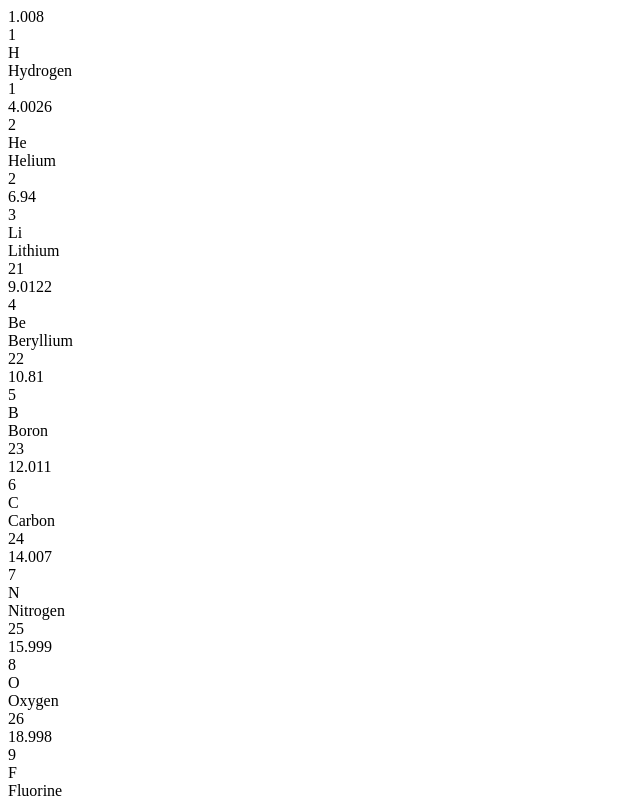
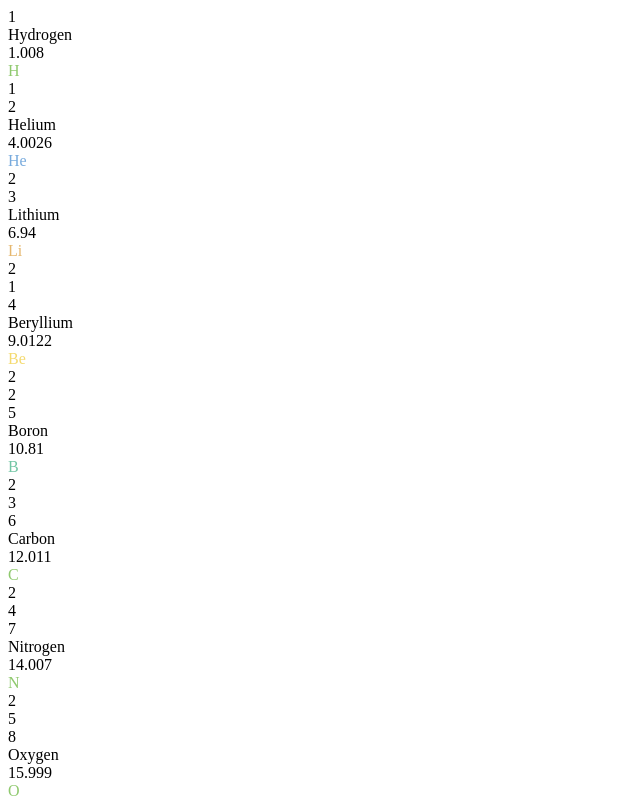
Before and after one commit to ZippyBonhTM/chemical-calculator, a Next.js app: page / in a window 1280 px wide. Shown: the top 800 px of the page, without its empty margins (0-640 px from the left). Built offline with nearby package versions, Linux system fonts and the light colour scheme.

Commit message:
suitch to facult datas in ElementType.

```diff
--- a/src/app/page.tsx
+++ b/src/app/page.tsx
@@ -1,3 +1,4 @@
+"use client"
 import mockElements from "@/assets/mockElements";
 import PeriodicTable from "@/shared/PeriodicTable";
 
--- a/src/assets/mockElements.ts
+++ b/src/assets/mockElements.ts
@@ -686,6 +686,60 @@ const createMockElements = (): ElementType[] => {
       group: 2,
       period: 5,
     },
+    {
+      name: { value: 'Yttrium', link: 'https://www.chemblink.com/structure/1_1_0-0.html' },
+      symbol: { value: 'Y', link: 'https://www.chemblink.com/structure/1_1_0-0.html' },
+      atomicNumber: { value: 39, link: 'https://www.chemblink.com/structure/1_1_0-0.html' },
+      atomicWeight: { value: 88.90584, link: 'https://www.chemblink.com/structure/1_1_0-0.html' },
+      category: { value: ElementCategory.TRANSITION_METALS, link: 'https://www.chemblink.com/structure/1_1_0-0.html' },
+      description: { value: 'Yttrium is a silvery metal that is often used in electronics and superconductors.', link: 'https://www.chemblink.com/structure/1_1_0-0.html' },
+      stateAtRoomTemp: { value: ElementState.SOLID, link: 'https://www.chemblink.com/structure/1_1_0-0.html' },
+      meltingPoint: { value: 1526, link: 'https://www.chemblink.com/structure/1_1_0-0.html' },
+      boilingPoint: { value: 3339, link: 'https://www.chemblink.com/structure/1_1_0-0.html' },
+      electronConfiguration: { value: [2, 8, 18, 9, 2], link: 'https://www.chemblink.com/structure/1_1_0-0.html' },
+      uses: { value: 'Used in the production of phosphors, superconductors, and in medical imaging.', link: 'https://www.chemblink.com/structure/1_1_0-0.html' },
+      history: { value: 'Yttrium was first isolated in 1828 by Friedrich Wöhler.', link: 'https://www.chemblink.com/structure/1_1_0-0.html' },
+      interestingFacts: { value: 'Yttrium is often found in rare-earth minerals.', link: 'https://www.chemblink.com/structure/1_1_0-0.html' },
+      moreInfoLink: 'https://www.chemblink.com/structure/1_1_0-0.html',
+      group: 3,
+      period: 5,
+    },
+    {
+      name: { value: 'Zirconium', link: 'https://www.chemblink.com/structure/1_1_0-0.html' },
+      symbol: { value: 'Zr', link: 'https://www.chemblink.com/structure/1_1_0-0.html' },
+      atomicNumber: { value: 40, link: 'https://www.chemblink.com/structure/1_1_0-0.html' },
+      atomicWeight: { value: 91.224, link: 'https://www.chemblink.com/structure/1_1_0-0.html' },
+      category: { value: ElementCategory.TRANSITION_METALS, link: 'https://www.chemblink.com/structure/1_1_0-0.html' },
+      description: { value: 'Zirconium is a strong, corrosion-resistant metal used in the nuclear industry.', link: 'https://www.chemblink.com/structure/1_1_0-0.html' },
+      stateAtRoomTemp: { value: ElementState.SOLID, link: 'https://www.chemblink.com/structure/1_1_0-0.html' },
+      meltingPoint: { value: 1855, link: 'https://www.chemblink.com/structure/1_1_0-0.html' },
+      boilingPoint: { value: 4377, link: 'https://www.chemblink.com/structure/1_1_0-0.html' },
+      electronConfiguration: { value: [2, 8, 18, 10, 2], link: 'https://www.chemblink.com/structure/1_1_0-0.html' },
+      uses: { value: 'Zirconium is used in the production of nuclear reactors, aerospace parts, and medical implants.', link: 'https://www.chemblink.com/structure/1_1_0-0.html' },
+      history: { value: 'Zirconium was discovered in 1789 by Martin Heinrich Klaproth.', link: 'https://www.chemblink.com/structure/1_1_0-0.html' },
+      interestingFacts: { value: 'Zirconium is highly resistant to corrosion, especially in high temperatures and extreme environments.', link: 'https://www.chemblink.com/structure/1_1_0-0.html' },
+      moreInfoLink: 'https://www.chemblink.com/structure/1_1_0-0.html',
+      group: 4,
+      period: 5,
+    },
+    {
+      name: { value: 'Niobium', link: 'https://www.chemblink.com/structure/1_1_0-0.html' },
+      symbol: { value: 'Nb', link: 'https://www.chemblink.com/structure/1_1_0-0.html' },
+      atomicNumber: { value: 41, link: 'https://www.chemblink.com/structure/1_1_0-0.html' },
+      atomicWeight: { value: 92.906, link: 'https://www.chemblink.com/structure/1_1_0-0.html' },
+      category: { value: ElementCategory.TRANSITION_METALS, link: 'https://www.chemblink.com/structure/1_1_0-0.html' },
+      description: { value: 'Niobium is a soft, gray, ductile transition metal used in the production of superconducting materials.', link: 'https://www.chemblink.com/structure/1_1_0-0.html' },
+      stateAtRoomTemp: { value: ElementState.SOLID, link: 'https://www.chemblink.com/structure/1_1_0-0.html' },
+      meltingPoint: { value: 2477, link: 'https://www.chemblink.com/structure/1_1_0-0.html' },
+      boilingPoint: { value: 4744, link: 'https://www.chemblink.com/structure/1_1_0-0.html' },
+      electronConfiguration: { value: [2, 8, 18, 12, 1], link: 'https://www.chemblink.com/structure/1_1_0-0.html' },
+      uses: { value: 'Niobium is used in superconducting magnets, and in alloys for aerospace and defense applications.', link: 'https://www.chemblink.com/structure/1_1_0-0.html' },
+      history: { value: 'Niobium was first discovered by Charles Hatchett in 1801.', link: 'https://www.chemblink.com/structure/1_1_0-0.html' },
+      interestingFacts: { value: 'Niobium is one of the most corrosion-resistant metals.', link: 'https://www.chemblink.com/structure/1_1_0-0.html' },
+      moreInfoLink: 'https://www.chemblink.com/structure/1_1_0-0.html',
+      group: 5,
+      period: 5,
+    },
     // Adicione outros elementos conforme necessário
   ];
 
--- a/src/shared/Element.tsx
+++ b/src/shared/Element.tsx
@@ -1,27 +1,26 @@
-import { ElementType } from "@/types/Element"
+import { ElementCategoryInfo, ElementType } from "@/types/Element"
 
 const Element: React.FC<ElementType> = ( element ) => {
+    const elementColor = ElementCategoryInfo[element.category.value].color;
     return (
-        <div className="m-0.5">
-            <section className="top flex justify-between items-center">
-                <div className="atomicWeight">
-                    {element.atomicWeight.value}
-                </div>
-                <div className="atomicNumber text-lg">
-                    {element.atomicNumber.value}
+        <div className="relative flex justify-between p-0.5 w-[6.3rem] h-[6.3rem] border" style={ { borderColor: elementColor } }>
+            <section className="flex flex-col justify-between">
+                <div>{element.atomicNumber.value}</div>
+                <div>
+                    <div className="text-sm">{element.name.value}</div>
+                    <div className="text-xs">{element.atomicWeight.value}</div>
                 </div>
             </section>
-            <section className="center flex justify-center">
-                <div className="symbol text-2xl">
-                    {element.symbol.value}
-                </div>
+            <section className="flex items-center absolute translate-x-[-50%] translate-y-[-50%] left-[50%] top-[50%]" style={ { color: elementColor } }>
+                <div className="text-2xl">{element.symbol.value}</div>
             </section>
-            <section className="bottom">
-                <div className="name text-sm">
-                    {element.name.value}
-                </div>
-                <div className="electronConfiguration">
-                    {element.electronConfiguration.value}
+            <section className="flex items-end">
+                <div className="flex flex-col items-center text-xs pb-1">
+                    {element.electronConfiguration.value.map((value, index) => {
+                        return (
+                            <div key={index} className="h-3">{value}</div>
+                        )
+                    })}
                 </div>
             </section>
         </div>
--- a/src/shared/PeriodicTable.tsx
+++ b/src/shared/PeriodicTable.tsx
@@ -1,4 +1,3 @@
-import React from 'react';
 import { ElementType } from '../types/Element';
 import { createPeriodicTable } from './createPeriodicTable';
 import Element from './Element';
@@ -8,17 +7,18 @@ interface PeriodicTableProps {
 }
 
 const PeriodicTable: React.FC<PeriodicTableProps> = ({ elements }) => {
+
   // Cria a tabela dividida em parte superior (7x18) e parte inferior
   const { topTable, bottomTable } = createPeriodicTable(elements);
 
   return (
-    <div className="periodic-table border border-neutral-600 bg-transparent">
+    <div className="periodic-table border border-neutral-600 bg-transparent h-min w-min">
       {/* Renderiza a parte superior da tabela */}
       <div className="top-table border-neutral-600 m-2">
         {topTable.map((row, rowIndex) => (
           <div key={rowIndex} className="table-row">
             {row.map((element, colIndex) => (
-              <div key={colIndex} className={`table-cell border border-neutral-600 w-28 h-28 ${element ? "" : "border-b border-t border-l-0 border-r-0"}`}>
+              <div key={colIndex} className='table-cell p-0.5'>
                 {element ? <Element key={colIndex} { ...element } /> : ''}
               </div>
             ))}
--- a/src/types/Element.ts
+++ b/src/types/Element.ts
@@ -5,15 +5,15 @@ export type ElementType = {
     atomicNumber: { value: number, link: string }; // Número Atômico
     atomicWeight: { value: number, link: string }; // Peso Atômico
     category: { value: ElementCategory, link: string}; // Categoria
-    description: { value: string, link: string }; // Descrição
     stateAtRoomTemp: { value: ElementState, link: string }; // Estado do elemento na temperatura ambiente
-    meltingPoint: { value: number, link: string }; // Ponto de fusão do elemento
-    boilingPoint: { value: number, link: string }; // Ponto de ebulição do elemento
+    meltingPoint?: { value: number, link: string }; // Ponto de fusão do elemento
+    boilingPoint?: { value: number, link: string }; // Ponto de ebulição do elemento
     electronConfiguration: { value: Array<number>, link: string }; // Configuração Eletrônica do elemento
-    uses: { value: string, link: string }; // Usos do elemento
-    history: { value: string, link: string }; // História
-    interestingFacts: { value: string, link: string }; // Fatos interessantes sobre o elemento
-    moreInfoLink: string; // Página de mais informações sobre o elemento
+    description?: { value: string, link: string }; // Descrição
+    uses?: { value: string, link: string }; // Usos do elemento
+    history?: { value: string, link: string }; // História
+    interestingFacts?: { value: string, link: string }; // Fatos interessantes sobre o elemento
+    moreInfoLink?: string; // Página de mais informações sobre o elemento
     group: number; // Grupo (colunas)
     period: number; // Período (linhas)
 };
```
